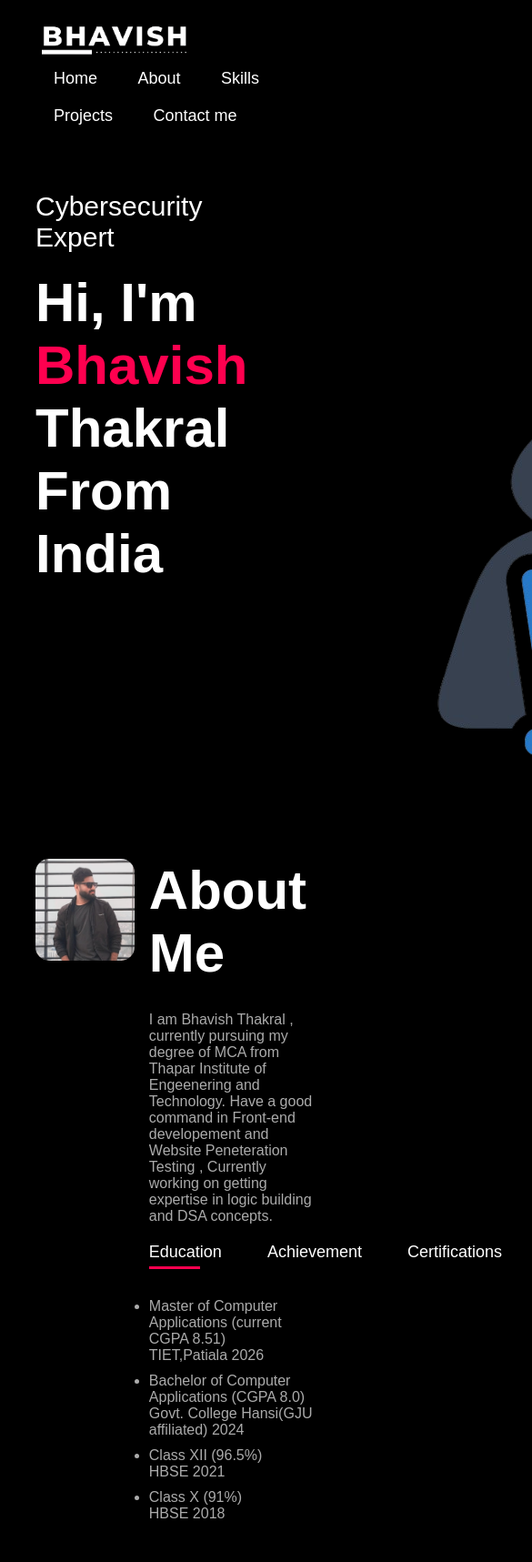
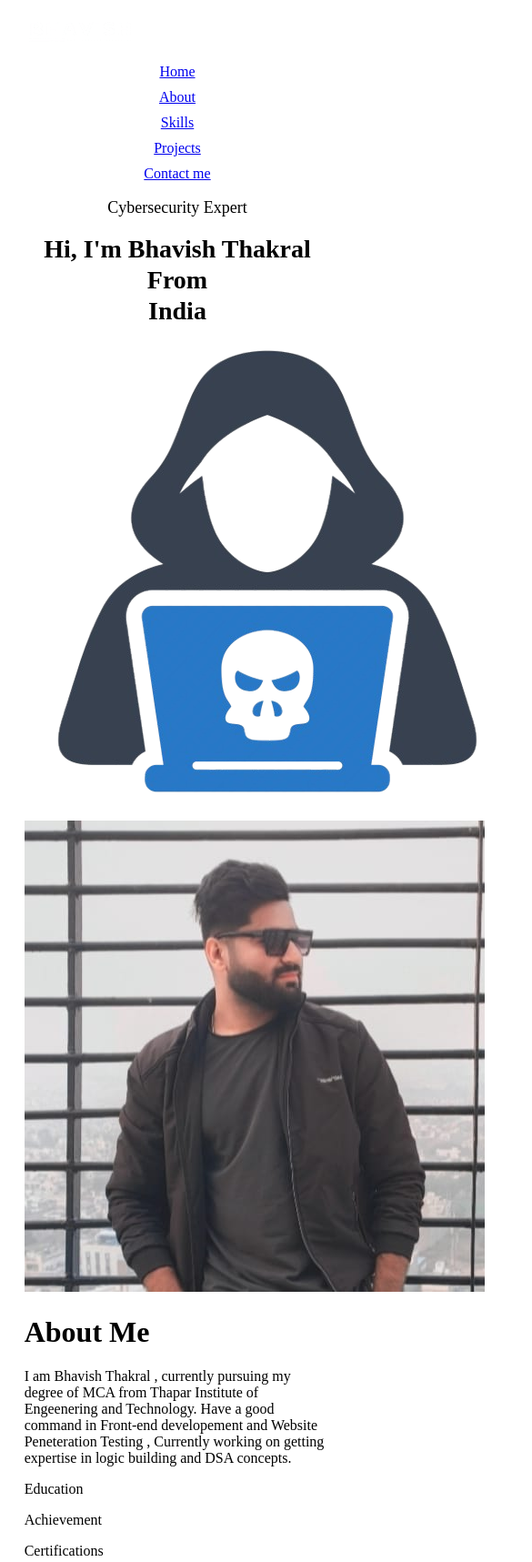
Before and after one commit to bhavish1232/Portfolio_Website, a plain HTML site: page index.html in a window 390 px wide. Shown: the top 1717 px of the page at 91% size, 585 px wide, since content can reach past the window. Drawn offline with Linux system fonts and the light colour scheme.

Commit message:
updated frontend files

```diff
--- a/index.html
+++ b/index.html
@@ -135,6 +135,13 @@
                 </div>
                 </div>
                 <div>
+                    <img src="media/sql.png" alt="">
+                    <div class="inner-text">
+                    <h2>SQL</h2>
+
+                </div>
+                </div>
+                <div>
                     <img src="media/C++.png" alt="">
                     <div class="inner-text">
                     <h2>C++</h2>
--- a/style.css
+++ b/style.css
@@ -1,214 +1,121 @@
-*{
-    margin: 0;
-    padding: 0;
-    font-family: 'Poppins' , sans-serif;
-    box-sizing: border-box;
+/* Base styles for mobile-first approach */
+body {
+  font-size: 16px;
 }
 
-body{
-    background: black ;
-    color: #fff;
-
-}
-#header{
-    margin-top: 10px;
-    width: 100%;
-    height: 100vh;
-    /* background-image: url(media/Background.png); */
-    background-size: cover;
-    background-position: center;
-}
-.container{
-    padding: 10px 10% ;
-}
-.header-img{
-    position: relative;
-    padding-left: 190px;
-    padding-top: 190px;
-}
-.header-text-img{
-    display: flex;
+/* Navigation adjustments for small screens */
+nav ul {
+  flex-direction: column;
+  padding: 0;
 }
 
-nav{
-    display: flex;
-    align-items: center;
-    justify-content: space-between;
-    flex-wrap: wrap;
-}
-nav img{
-    width: 170px;
-
-}
-nav ul li{
-
-    display:inline-block;
-    list-style: none;
-    margin: 10px 20px;
-}
-nav ul li a {
-    text-decoration: none;
-    color: #fff;
-    font-size: 18px;
-    position: relative;
-}
-nav ul li a::after {
-    content: '';
-    width: 0;
-    height: 3px;
-    background: #ff004f;
-    position: absolute;
-    left: 0;
-    bottom: -4px;
-    transition: 0.5s;
+nav ul li {
+  margin: 10px 0;
 }
 
-nav ul li a:hover::after{
-    width: 100%;
-}
-.header-text{
-    margin-top: 20%;
-    font-size: 30px;
-}
-.header-text h1{
-    margin-top: 20px;
-    font-size: 60px;
-}
-.header-text h1 span{
-    color: #ff004f;
+/* Stack header text and image vertically on small screens */
+.header-text-img {
+  flex-direction: column;
+  align-items: center;
+  text-align: center;
 }
 
-/* about */
-#about{
-    padding: 80px 0;
-    color: #ababab;
-}
-.row{
-    display: flex;
-    justify-content: space-between;
-    flex-wrap: wrap;
-}
-.tab-contents a{
-    text-decoration: none;
-    color: white;
-}
-.about-col1{
-    flex-basis: 35%;
-}
-.about-col1 img{
-    width: 100%;
-    border-radius: 15px;
-}
-.about-col2{
-    width: 60%;
-
-}
-.summary{
-    margin-top: 30px;
-}
-.subtitle{
-    font-size: 60px;
-    font-weight: 600;
-    color: #ffff;
-}
-.tab-title{
-    display: flex;
-    margin: 20px 0 40px;
+.header-text {
+  margin-top: 20px;
+  font-size: 24px;
 }
 
-.tab-links{
-    margin-right: 50px;
-    font-size: 18px;
-    font-weight: 500;
-    cursor: pointer;
-    color: #fff;
-    position: relative;
-}
-.tab-links::after{
-    content:'';
-    width: 0;
-    height: 3px;
-    background-color: #ff004f;
-    left:0;
-    position: absolute;
-    bottom: -8px;
-    transition: 0.5s;
-}
-.tab-links.active-link::after{
-    width: 70%;
-    /* position: relative; */
+.header-text h1 {
+  font-size: 32px;
+  margin-top: 10px;
+  line-height: 1.2;
 }
 
-.tab-contents ul li{
-    /* list-style: none; */
-    margin: 10px 0;
-
-}
-.tab-contains ul li span{
-    color: #b5476b;
-}
-.tab-contents{
-    display: none;
+.header-img {
+  padding: 0;
+  margin-top: 20px;
+  max-width: 80%;
 }
 
-.tab-contents.active-tab{
-    display: block;
-}
-/* services */
-
-#skills{
-    padding: 30px 0;
-}
-.skill-list{
-    display: grid;
-    grid-template-columns: repeat(auto-fit,minmax(350px,1fr));
-    grid-template-rows: 390px 390px 390px;
-    grid-gap: 40px;
-    margin-top: 100px;
+/* About section columns stack vertically */
+#about .row {
+  flex-direction: column;
 }
 
-
-.skill-list img{
-    width: 200px;
+.about-col1, .about-col2 {
+  width: 100%;
+  margin-bottom: 20px;
 }
 
+/* Skill list grid adjusts to single column on small screens */
+.skill-list {
+  grid-template-columns: 1fr !important;
+  grid-template-rows: auto !important;
+  gap: 20px;
+  margin-top: 40px;
+}
 
+/* Images scale down */
 .skill-list div {
-    position: relative;
-    width: 300px;  /* adjust as needed */
-    overflow: hidden;
-    border-radius: 10px;
-    transition: transform 0.3s ease, box-shadow 0.5s ease;
+  width: 100% !important;
+  max-width: 300px;
+  margin: 0 auto;
+}
+
+/* Media query for tablets and smaller devices */
+@media (max-width: 900px) {
+  .header-text h1 {
+    font-size: 40px;
   }
+  nav img {
+    width: 120px;
+  }
+}
 
-.skill-list div img {
+/* Media query for mobile devices */
+@media (max-width: 600px) {
+  .container {
+    padding: 10px 5%;
+  }
+  nav ul {
     width: 100%;
-  display: block;
-  transition: transform 0.3s ease, box-shadow 0.5s ease;
+    text-align: center;
   }
-  .inner-text {
-    position: absolute;
-    top: 0;
-    left: 0;
+  nav ul li {
+    display: block;
+    margin: 10px 0;
+  }
+  .header-text-img {
+    flex-direction: column;
+  }
+  .header-text {
+    font-size: 18px;
+    margin-top: 10px;
+  }
+  .header-text h1 {
+    font-size: 28px;
+  }
+  .header-img {
+    padding: 0;
+    max-width: 90%;
+    margin: 20px auto 0;
+  }
+  #about .row {
+    flex-direction: column;
+  }
+  .about-col1, .about-col2 {
     width: 100%;
-    display: flex;
-    align-items: center;
-    justify-content: center;
-    color: white;
-    font-size: 20px;
-    background: rgba(0, 0, 0, 0.5);  /* semi-transparent overlay */
-    opacity: 0;
-    transition: opacity 0.3s ease;
-    text-align: center;
-    padding: 10px;
-    box-sizing: border-box;
+    margin-bottom: 20px;
   }
-
-
-  .skill-list div:hover  {
-    transform: scale(1.05); /* image gets bigger */
-    box-shadow: 0 10px 40px rgba(255, 255, 255, 0.5); /* shadow */
+  .skill-list {
+    grid-template-columns: 1fr !important;
+    grid-template-rows: auto !important;
+    gap: 20px;
+    margin-top: 40px;
   }
-  .skill-list div:hover .inner-text {
-    opacity: 1;
+  .skill-list div {
+    width: 100% !important;
+    max-width: 100%;
+    margin: 0 auto;
   }
+}
```
Also changed, not shown: media/WhatsApp_Image_2025-04-02_at_3.21.16_PM-removebg-preview.png (deleted), media/pngtree-sql-file-document-icon-png-image_4187634.jpg (deleted), media/sql.png (added), 1 other file.
